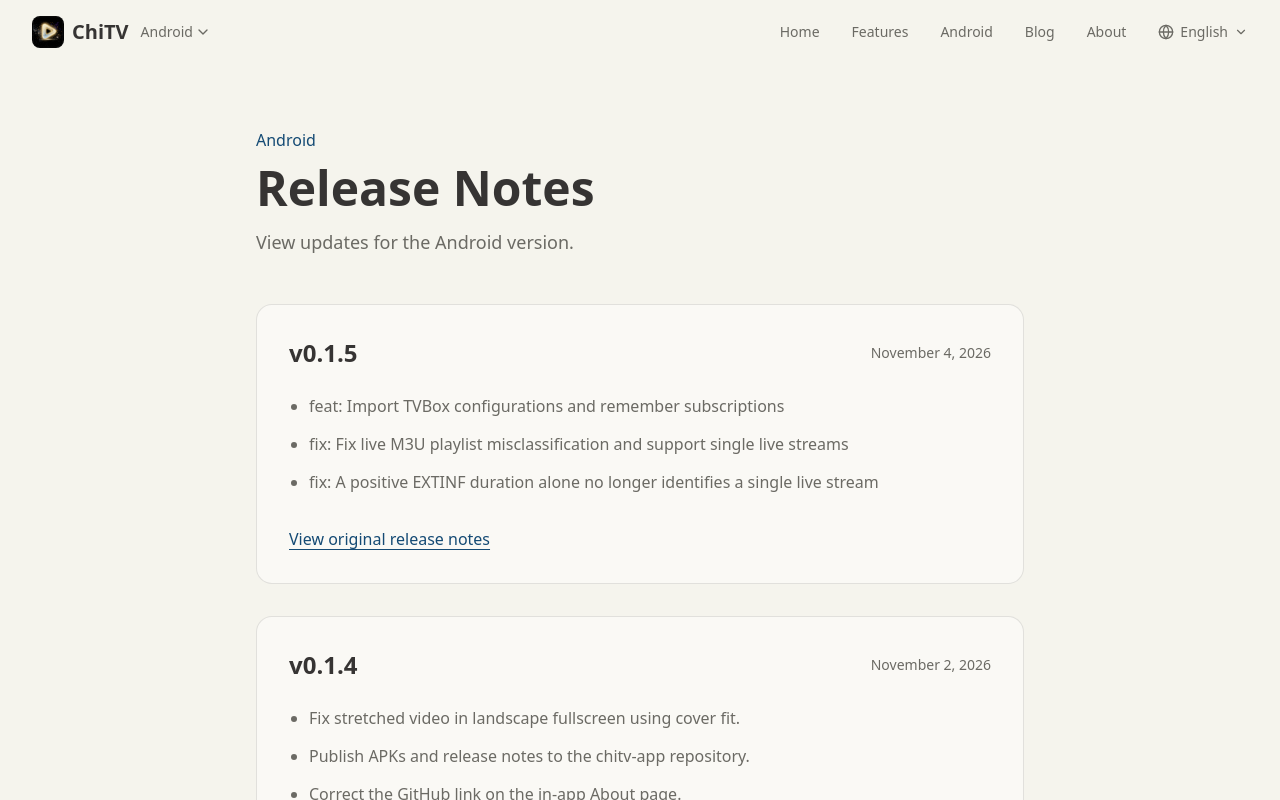
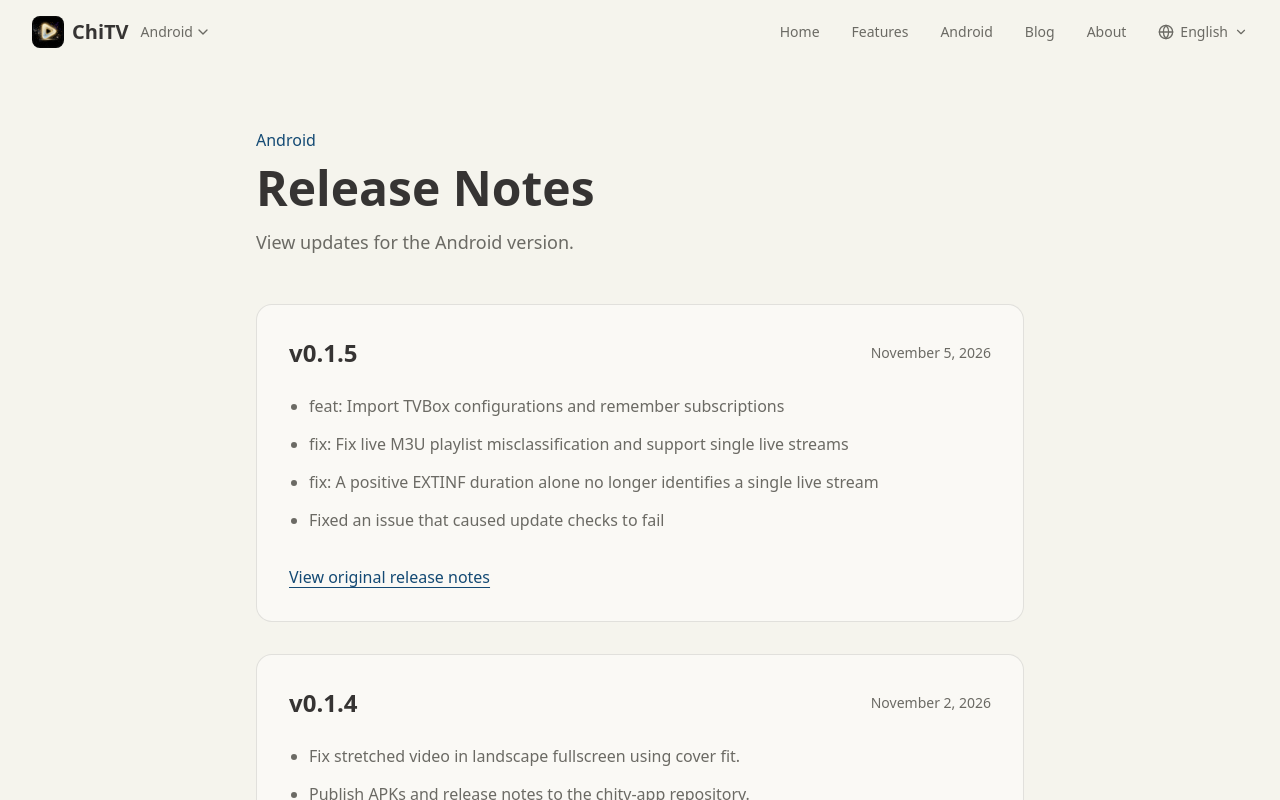
Before and after one commit to mutse/chitv-app-web, a React (Vite) app: page /android/releases in a window 1280 px wide. Shown: the top 800 px of the page. Built offline with nearby package versions, Linux system fonts and the light colour scheme.

Commit message:
Update v0.1.5 release notes

```diff
--- a/src/locale/de.ts
+++ b/src/locale/de.ts
@@ -55,6 +55,7 @@ export const de: Record<string, string> = {
   'releases.android.015.1': "feat: TVBox-Konfigurationen importieren und Abonnements merken",
   'releases.android.015.2': "fix: M3U-Wiedergabelisten für Live-TV werden korrekt erkannt; einzelne Livestreams werden unterstützt",
   'releases.android.015.3': "fix: Eine positive EXTINF-Dauer allein reicht nicht mehr aus, um eine Quelle als einzelnen Livestream einzustufen",
+  'releases.android.015.4': 'Ein Problem wurde behoben, durch das die Suche nach Updates fehlschlug',
   // Nav
   'nav.home': "Startseite",
   'nav.features': "Funktionen",
--- a/src/locale/en.ts
+++ b/src/locale/en.ts
@@ -55,6 +55,7 @@ export const en: Record<string, string> = {
   'releases.android.015.1': 'feat: Import TVBox configurations and remember subscriptions',
   'releases.android.015.2': 'fix: Fix live M3U playlist misclassification and support single live streams',
   'releases.android.015.3': 'fix: A positive EXTINF duration alone no longer identifies a single live stream',
+  'releases.android.015.4': 'Fixed an issue that caused update checks to fail',
   // Nav
   'nav.home': 'Home',
   'nav.features': 'Features',
--- a/src/locale/fr.ts
+++ b/src/locale/fr.ts
@@ -55,6 +55,7 @@ export const fr: Record<string, string> = {
   'releases.android.015.1': 'feat: importation des configurations TVBox et mémorisation des abonnements',
   'releases.android.015.2': 'fix: correction de la détection des listes M3U pour le direct et prise en charge des flux uniques',
   'releases.android.015.3': 'fix: une durée EXTINF positive ne suffit plus à identifier un flux en direct unique',
+  'releases.android.015.4': 'Correction d’un problème qui faisait échouer la recherche de mises à jour',
   // Nav
   'nav.home': 'Accueil',
   'nav.features': 'Fonctionnalités',
--- a/src/locale/ja.ts
+++ b/src/locale/ja.ts
@@ -55,6 +55,7 @@ export const ja: Record<string, string> = {
   'releases.android.015.1': 'feat: TVBox 設定のインポートと購読情報の保存に対応',
   'releases.android.015.2': 'fix: ライブ配信の M3U プレイリストの誤判定を修正し、単一ストリームに対応',
   'releases.android.015.3': 'fix: EXTINF の再生時間が正の値であることだけでは、単一のライブストリームと判定しない',
+  'releases.android.015.4': 'アップデートの確認に失敗する問題を修正',
   // Nav
   'nav.home': 'ホーム',
   'nav.features': '機能',
--- a/src/locale/nl.ts
+++ b/src/locale/nl.ts
@@ -55,6 +55,7 @@ export const nl: Record<string, string> = {
   'releases.android.015.1': "feat: TVBox-configuraties importeren en abonnementen onthouden",
   'releases.android.015.2': "fix: M3U-afspeellijsten voor live-tv worden correct herkend; losse livestreams worden ondersteund",
   'releases.android.015.3': "fix: Een positieve EXTINF-duur alleen bepaalt niet langer of een bron één livestream is",
+  'releases.android.015.4': 'Een probleem opgelost waardoor het controleren op updates mislukte',
   // Nav
   'nav.home': "Start",
   'nav.features': "Functies",
--- a/src/locale/tw.ts
+++ b/src/locale/tw.ts
@@ -55,6 +55,7 @@ export const tw: Record<string, string> = {
   'releases.android.015.1': 'feat: TVBox 設定匯入與訂閱記憶',
   'releases.android.015.2': 'fix: 修正直播 M3U 誤判並支援單串流',
   'releases.android.015.3': 'fix: 直播單串流判定不再僅憑正數 EXTINF 時長',
+  'releases.android.015.4': '修正檢查更新失敗的問題',
   // Nav
   'nav.home': '首頁',
   'nav.features': '產品特性',
--- a/src/locale/zh.ts
+++ b/src/locale/zh.ts
@@ -55,6 +55,7 @@ export const zh: Record<string, string> = {
   'releases.android.015.1': 'feat: TVBox 配置导入与订阅记忆',
   'releases.android.015.2': 'fix: 直播 M3U 误判修复与单流支持',
   'releases.android.015.3': 'fix: 直播单流判定不再仅凭正数 EXTINF 时长',
+  'releases.android.015.4': '修复检查更新失败问题',
   // Nav
   'nav.home': '首页',
   'nav.features': '产品特性',
--- a/src/pages/Releases.tsx
+++ b/src/pages/Releases.tsx
@@ -27,12 +27,12 @@ export function Releases() {
             <article className="rounded-2xl border border-black/10 bg-surface p-6 sm:p-8">
               <div className="flex flex-wrap items-center justify-between gap-3 mb-6">
                 <h2 className="text-2xl font-bold">v0.1.5</h2>
-                <time dateTime="2026-11-04" className="text-sm text-text-secondary">
-                  {new Intl.DateTimeFormat(localeTags[locale], { dateStyle: 'long', timeZone: 'UTC' }).format(new Date('2026-11-04T00:00:00Z'))}
+                <time dateTime="2026-11-05" className="text-sm text-text-secondary">
+                  {new Intl.DateTimeFormat(localeTags[locale], { dateStyle: 'long', timeZone: 'UTC' }).format(new Date('2026-11-05T00:00:00Z'))}
                 </time>
               </div>
               <ul className="list-disc pl-5 space-y-3 text-text-secondary leading-relaxed">
-                {[1, 2, 3].map((item) => <li key={item}>{t(`releases.android.015.${item}`)}</li>)}
+                {[1, 2, 3, 4].map((item) => <li key={item}>{t(`releases.android.015.${item}`)}</li>)}
               </ul>
               <a href={`${CHANGELOG_URL}/tag/v0.1.5`} target="_blank" rel="noopener noreferrer" className="inline-block mt-8 text-primary underline underline-offset-4">
                 {t('releases.source')}
```
